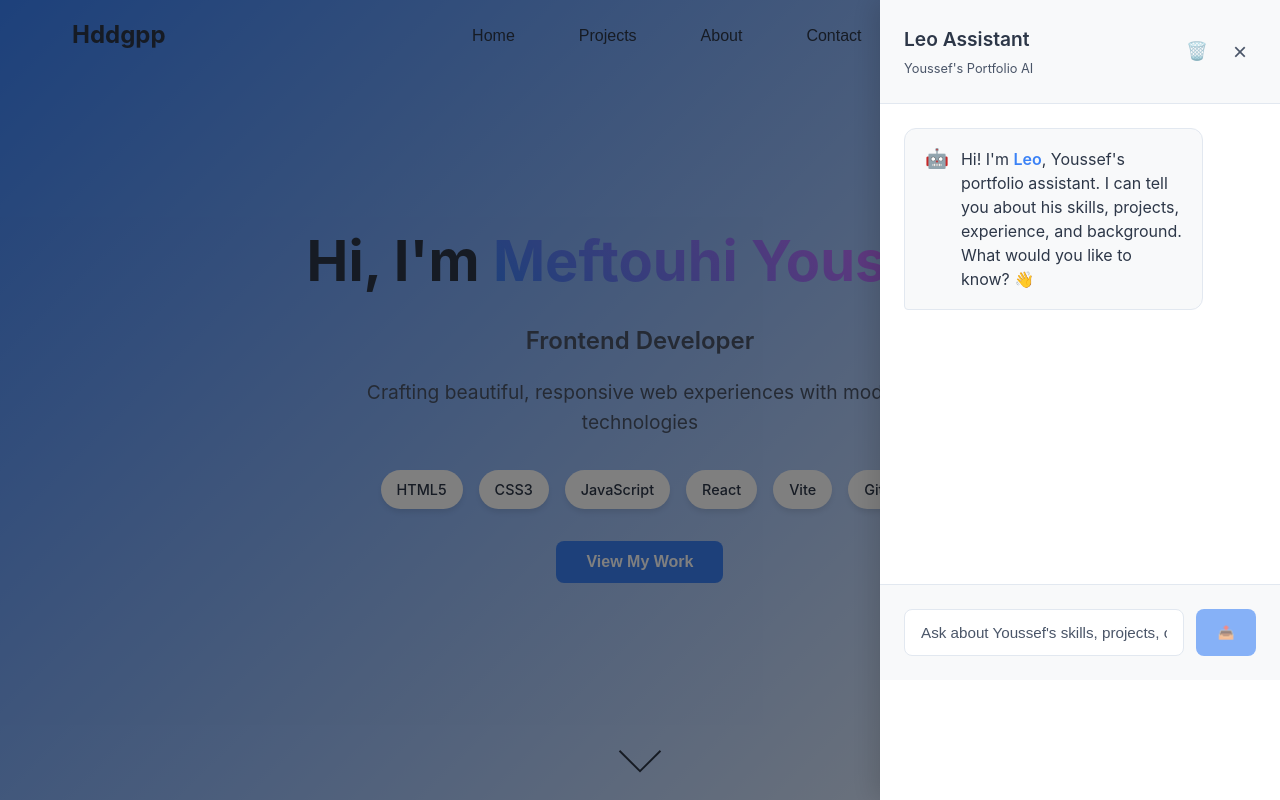
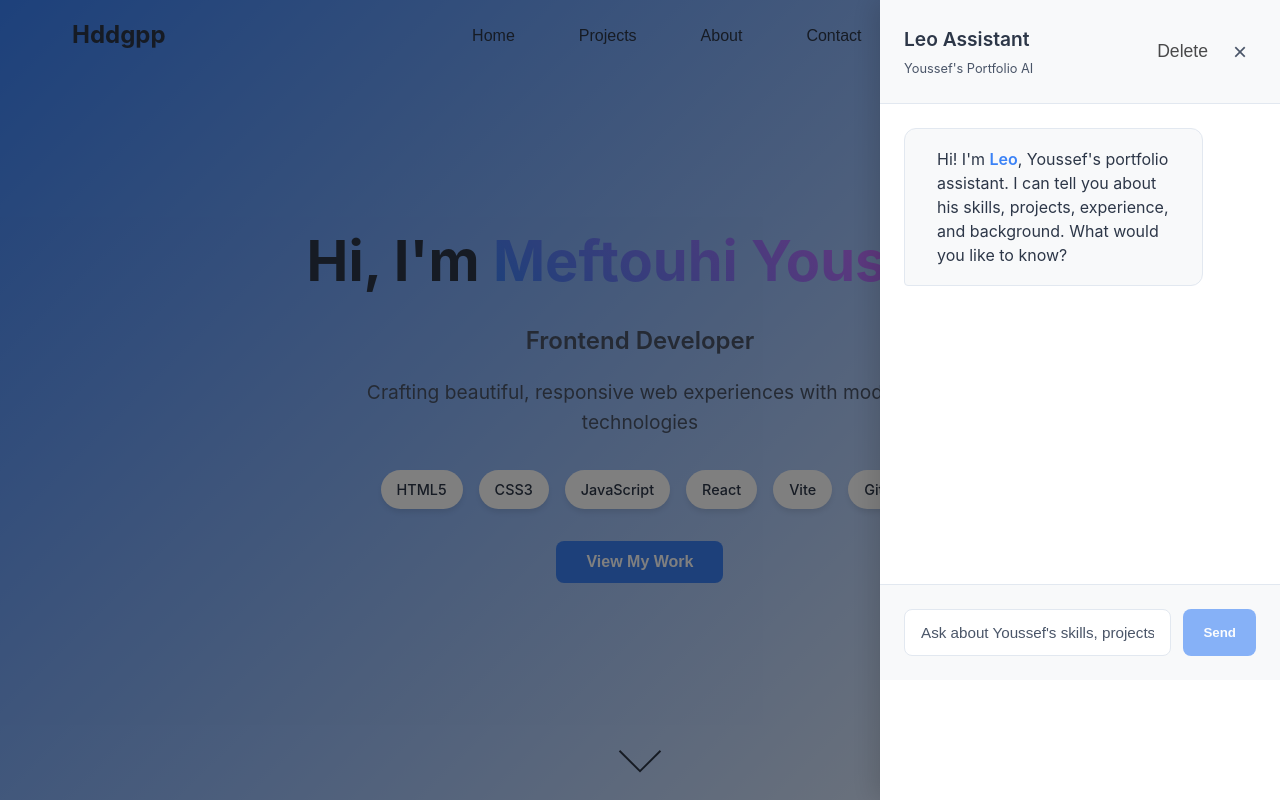
Before and after one commit to hddgpp/Portfolio, a React (Vite) app in the folder Portfolio/: page / in a window 1280 px wide. Both pictures are taken after a click on the button "Open AI Chatbot". Shown: the top 800 px of the page. Built offline with nearby package versions, Linux system fonts and the light colour scheme; no server answers.

Commit message:
changing from emojis to worlds

```diff
--- a/Portfolio/src/components/Chatbot.jsx
+++ b/Portfolio/src/components/Chatbot.jsx
@@ -22,7 +22,7 @@ const Chatbot = ({ isOpen, onClose }) => {
       setMessages([{
         id: 1,
         type: 'ai',
-        content: "Hi! I'm **Leo**, Youssef's portfolio assistant. I can tell you about his skills, projects, experience, and background. What would you like to know? 👋"
+        content: "Hi! I'm **Leo**, Youssef's portfolio assistant. I can tell you about his skills, projects, experience, and background. What would you like to know?"
       }])
     }
   }, [isOpen, messages.length])
@@ -94,7 +94,7 @@ const Chatbot = ({ isOpen, onClose }) => {
               onClick={clearChat}
               title="Clear chat"
             >
-              🗑️
+              Delete
             </button>
             <button
               className="close-button"
@@ -111,7 +111,7 @@ const Chatbot = ({ isOpen, onClose }) => {
             <div key={message.id} className={`message ${message.type}`}>
               <div className="message-content">
                 {message.type === 'ai' && (
-                  <div className="ai-avatar">🤖</div>
+                  <div className="ai-avatar"></div>
                 )}
                 <div className="message-text">
                   {message.content.split('\n').map((line, index) => (
@@ -129,7 +129,7 @@ const Chatbot = ({ isOpen, onClose }) => {
           {isLoading && (
             <div className="message ai loading">
               <div className="message-content">
-                <div className="ai-avatar">🤖</div>
+                <div className="ai-avatar"></div>
                 <div className="message-text">
                   <div className="typing-indicator">
                     <span></span>
@@ -157,7 +157,7 @@ const Chatbot = ({ isOpen, onClose }) => {
             disabled={isLoading || !input.trim()}
             className="send-button"
           >
-            {isLoading ? '⏳' : '📤'}
+            {isLoading ? '⏳' : 'Send'}
           </button>
         </form>
       </div>
```
